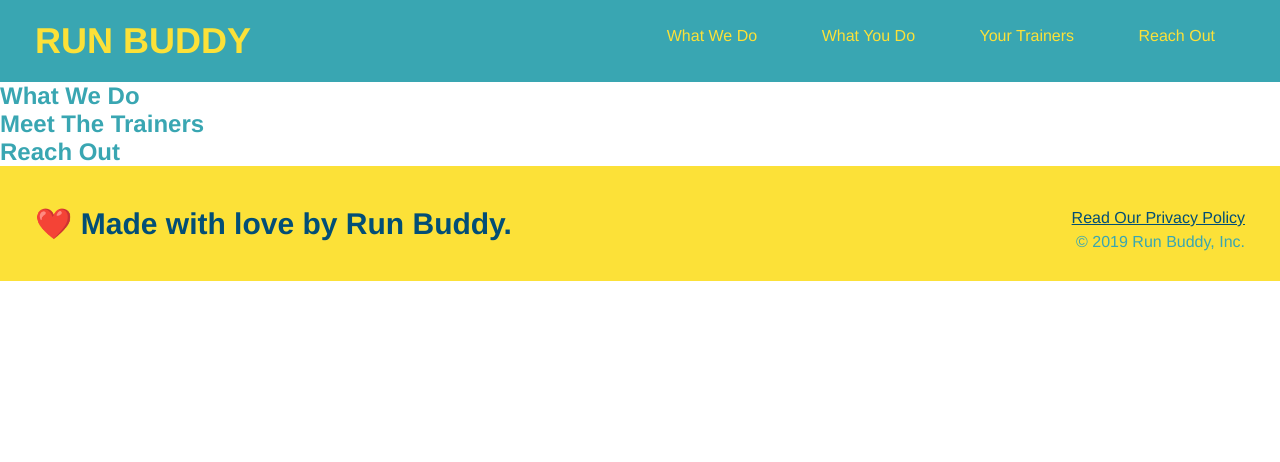
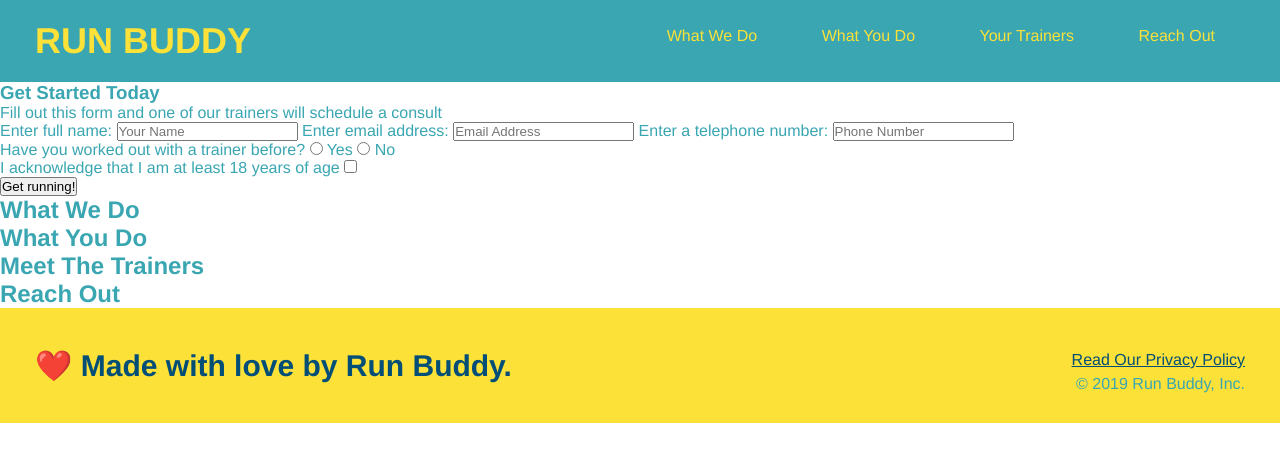
Before and after one commit to blazelim/blazelim.run-buddy, a plain HTML site: page index.html in a window 1280 px wide. Drawn offline with Linux system fonts and the light colour scheme.

Commit message:
1.3.3 Added the form structure

```diff
--- a/index.html
+++ b/index.html
@@ -39,6 +39,45 @@
 
         <!--hero/jumbotron-->
         <section>
+            <div>
+                <h3>Get Started Today</h3>
+                <p>Fill out this form and one of our trainers will schedule a consult</p>
+
+            <!--Add Form Element-->
+            <form>
+
+                <!--Name element-->
+                <label for="name">Enter full name:</label>
+                <input type="text" placeholder="Your Name" name="name" id="name" />
+
+                <!--email element-->
+                <label for="email">Enter email address:</label>
+                <input type="email" placeholder="Email Address" name="email" id="email" />
+
+                <!--phone element-->
+                <label for="phone">Enter a telephone number:</label>
+                <input type="tel" placeholder="Phone Number" name="phone" id="phone"/>
+
+                <!--insertion of radio elements-->
+                <p>
+                    Have you worked out with a trainer before?
+                    <input type="radio" name="trainer-confirm" id="trainer-yes" />
+                    <label for="trainer-yes">Yes</label>
+                    <input type="radio" name="trainer-confirm" id="trainer-no" />
+                    <label for="trainer-no">No</label>
+                </p>
+
+                <!--insertion of checkbox elements-->
+                <p>
+                    <label for="checkbox">I acknowledge that I am at least 18 years of age</label>
+                    <input type="checkbox" name="age-confirm" id="checkbox">
+                </p>
+                <button type="submit">
+                    Get running!
+                </button>
+
+            </form>
+            </div>
         </section>
 
         <!--"what we do" section-->
@@ -46,6 +85,10 @@
             <h2>What We Do</h2>
         </section>
 
+        <!--"what you do" section-->
+        <section>
+            <h2>What You Do</h2>
+        </section>
         <!--"meet the trainers" section-->
         <section>
             <h2>Meet The Trainers</h2>
```
